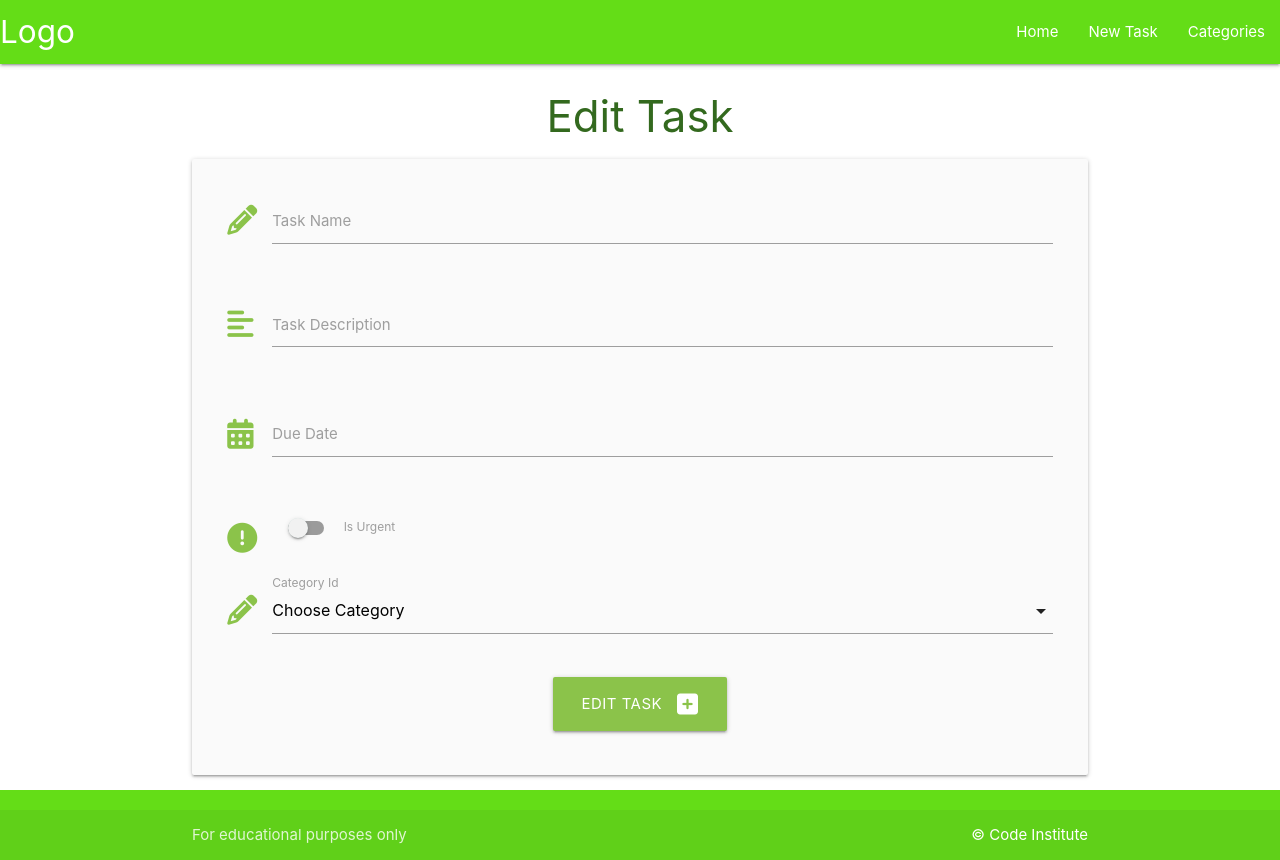
After one commit to ccornfield/task-manager, a Flask app: template taskmanager/templates/edit_task.html in a window 1280 px wide. The commit adds this page. Run offline with Flask 3, Linux system fonts and the light colour scheme; the template is opened without the code that fills it, so the values that code supplies are empty; some libraries are stand-ins or nearby versions.

Commit message:
Completed walkthrough project

```diff
--- a/taskmanager/static/js/javascript.js
+++ b/taskmanager/static/js/javascript.js
@@ -2,7 +2,7 @@ document.addEventListener('DOMContentLoaded', function() {
     let sidenav = document.querySelectorAll('.sidenav');
     M.Sidenav.init(sidenav);
 
-    var datepicker = document.querySelectorAll('.datepicker');
+    let datepicker = document.querySelectorAll('.datepicker');
     M.Datepicker.init(datepicker, {
       format: "dd mmmm, yyyy",
       i18n: {done: "Select"}
@@ -10,4 +10,7 @@ document.addEventListener('DOMContentLoaded', function() {
 
     let selects = document.querySelectorAll("select");
     M.FormSelect.init(selects);
+
+    let collapsible = document.querySelectorAll('.collapsible');
+    M.Collapsible.init(collapsible)
   });
--- /dev/null
+++ b/taskmanager/templates/edit_task.html
@@ -0,0 +1,75 @@
+{% extends "base.html" %}
+{% block content %}
+
+<h3 class="light-green-text text-darken-4 center-align">Edit Task</h3>
+
+
+<div class="row card-panel grey lighten-5">
+    <form class="col s12" method="POST" action="{{ url_for('edit_task', task_id=task.id) }}">
+        <div class="row">
+            <div class="input-field col s12">
+                <i class="fas fa-pencil-alt prefix light-green-text text-darken 4"></i>
+                <input id="task_name" name="task_name" value="{{ task.task_name }}" minlength="3" maxlength="40" type="text" class="validate" required>
+                <label for="task_name">Task Name</label>
+            </div>
+        </div>
+        <div class="row">
+            <div class="input-field col s12">
+                <i class="fas fa-align-left prefix light-green-text text-darken 4"></i>
+                <textarea id="task_description" name="task_description" minlength="5" maxlength="200"
+                type="text" class="materialize-textarea  validate" required>
+                {{- task.task_description -}}
+                </textarea>
+                <label for="task_description">Task Description</label>
+            </div>
+        </div>
+        <div class="row">
+            <div class="input-field col s12">
+                <i class="fas fa-calendar-alt prefix light-green-text text-darken 4"></i>
+                <input id="due_date" name="due_date" value="{{ task.due_date.strftime('%d %B, %Y') }}" type="text" class="datepicker validate" required>
+                <label for="due_date">Due Date</label>
+            </div>
+        </div>
+        <div class="row">
+            <div class="input-field col s12">
+                <div class="switch">
+                    <i class="fas fa-exclamation-circle prefix light-green-text text-darken 4"></i>
+                    <label for="is_urgent">
+                        {% if task.is_urgent == true %}
+                            <input id="is_urgent" name="is_urgent" value="" type="checkbox" checked>
+                        {% else %}
+                            <input id="is_urgent" name="is_urgent" value="" type="checkbox">
+                        {% endif %}
+                        <span class="lever"></span>
+                        Is Urgent
+                    </label>
+                </div>
+            </div>
+        </div>
+        <div class="row">
+            <div class="input-field col s12">
+                <i class="fas fa-pencil-alt prefix light-green-text text-darken 4"></i>
+                <select id = "category_id" name="category_id" class="validate" required>
+                    <option value="" disabled selected>Choose Category</option>
+                    {% for category in categories%}
+                        {% if category == task.category %}
+                        <option value="{{ category.id }}" selected>{{ category.category_name }}</option>
+                        {% else %}
+                        <option value="{{ category.id }}">{{ category.category_name }}</option>
+                        {% endif %}
+                    {% endfor %}
+                </select>
+                <label for="category_id">Category Id</label>
+            </div>
+        </div>
+        <div class="row">
+            <div class="col s12 center-align">
+                <button type="submit" class="btn-large light-green">
+                    Edit Task <i class="fas fa-plus-square right"></i>
+                </button>
+            </div>
+        </div>
+    </form>
+</div>
+
+{% endblock%}
```
Also changed, not shown: taskmanager/routes.py (+21 -1 lines), taskmanager/templates/tasks.html (+18 -13 lines).
